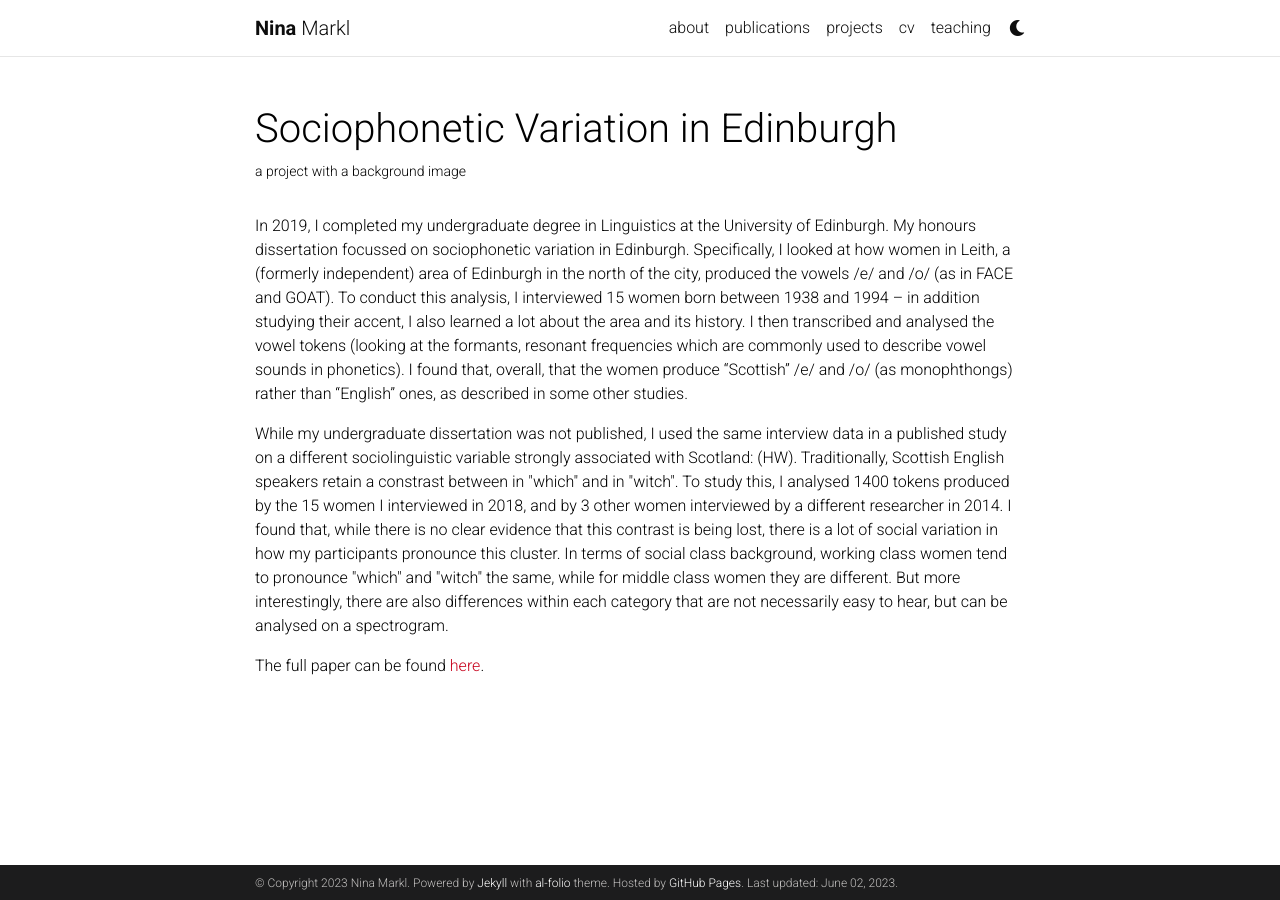
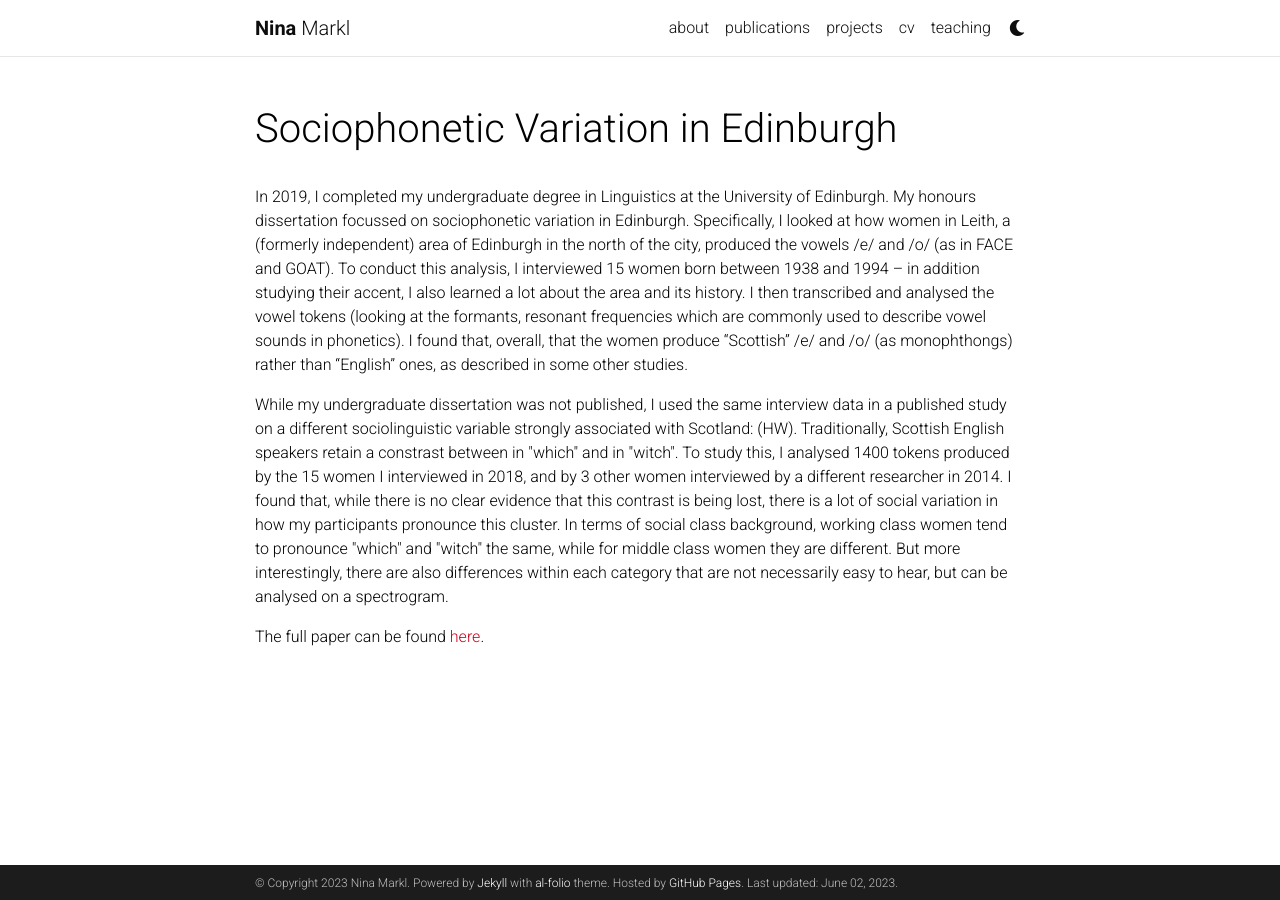
Before and after one commit to ninamarkl/ninamarkl.github.io, a Jekyll site: the page built from _projects/lvc-edi.md, in a window 1280 px wide. Built offline with Jekyll 4.4.1, drawn with Linux system fonts in a browser that asks for light colours; comment, search, counter and statistics services are not loaded; a style sheet for code colours, icons or effects is not loaded.

Commit message:
Update lvc-edi.md

```diff
--- a/_projects/lvc-edi.md
+++ b/_projects/lvc-edi.md
@@ -1,7 +1,7 @@
 ---
 layout: page
 title: Sociophonetic Variation in Edinburgh
-description: a project with a background image
+description:
 img: assets/img/bayo-adegunloye-jYPLJMfC6fw-unsplash.jpg
 importance: 1
 category: past
```
